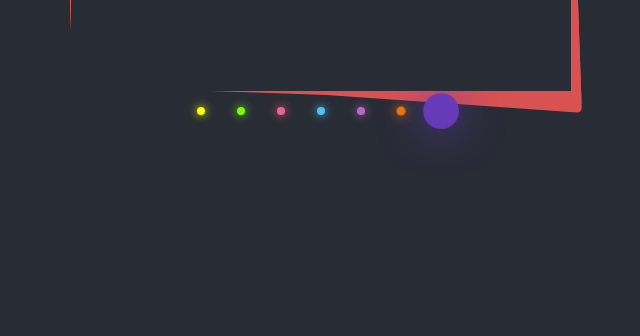
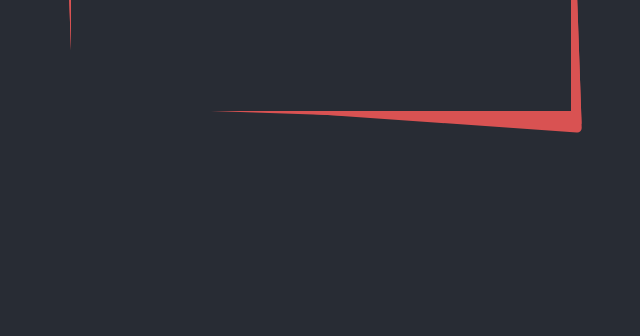
Before and after one commit to Kimikaku/my-first-repo, a plain HTML site: page index.html in a window 1280 px wide. Shown: the part 464-800 px from the top of the page, without its empty margins (319-959 px from the left). Drawn offline with Linux system fonts and the light colour scheme.

Commit message:
removed glowing dots effects from home page

```diff
--- a/index.html
+++ b/index.html
@@ -7,21 +7,14 @@
     <title>Glowing Dots</title>
   </head>
   <body>
+
     <div class="app-body">
       <div class="box">
         <span></span>
         <h2>Devslopes</h2>
         <h3>Learn to Code</h3>
-      </div>
-      <ul>
-        <li></li>
-        <li></li>
-        <li></li>
-        <li></li>
-        <li></li>
-        <li></li>
-        <li></li>
-      </ul>
+        </div>
+
     </div>
   </body>
 </html>
--- a/styles.css
+++ b/styles.css
@@ -16,6 +16,7 @@ body {
   font-size: calc(10px + 2vmin);
   color: white;
 }
+
 .box {
   display: flex;
   flex-direction: column;
@@ -33,10 +34,11 @@ body {
   left: -4px;
   right: -4px;
   bottom: -4px;
-  background: linear-gradient(315deg, #D95252, #D95252);
+  background: linear-gradient(315deg, #d95252, #d95252);
   border-radius: 5px;
   transform: skewX(2deg) skewY(4deg);
 }
+
 .box::after {
   content: "";
   position: absolute;
@@ -44,9 +46,10 @@ body {
   left: -4px;
   right: -4px;
   bottom: -4px;
-  background: linear-gradient(315deg, #D95252, #D95252);
+  background: linear-gradient(315deg, #d95252, #d95252);
   transform: skewX(2deg) skewY(2deg);
 }
+
 .box span {
   position: absolute;
   top: 0;
@@ -56,13 +59,16 @@ body {
   background: #282c34;
   z-index: 10;
 }
-h2, h3 {
+
+h2,
+h3 {
   position: relative;
   color: #fff;
   font-size: 2em;
   z-index: 11;
   margin: 0;
 }
+
 .box h3 {
   font-size: 1.25em;
   transition: ease-in-out 0.3s;
@@ -74,6 +80,7 @@ ul {
   padding: 0;
 }
 
+
 ul li {
   list-style: none;
   width: 40px;
@@ -84,10 +91,14 @@ ul li {
 }
 
 @keyframes grow {
-  0% ,
-  40% ,
-  100% { transform:scale(0.2); }
-  20% { transform:scale(1); }
+  0%,
+  40%,
+  100% {
+    transform: scale(0.2);
+  }
+  20% {
+    transform: scale(1);
+  }
 }
 
 ul li:nth-child(1) {
@@ -118,7 +129,6 @@ ul li:nth-child(5) {
   animation-delay: -0.6s;
   background: #ba68c8;
   box-shadow: 0 0 50px #ba68c8;
-
 }
 ul li:nth-child(6) {
   animation-delay: -0.4s;
```
